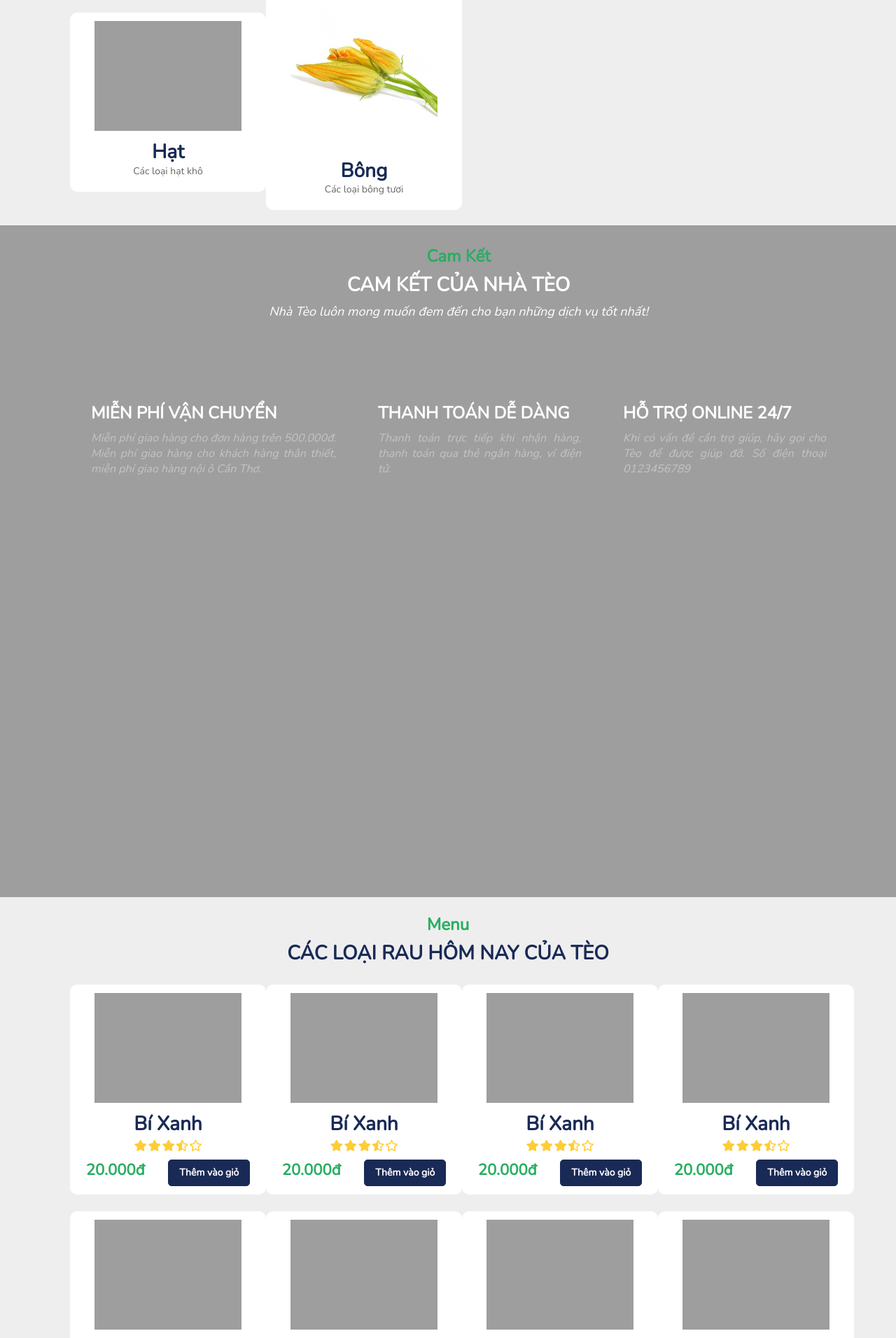
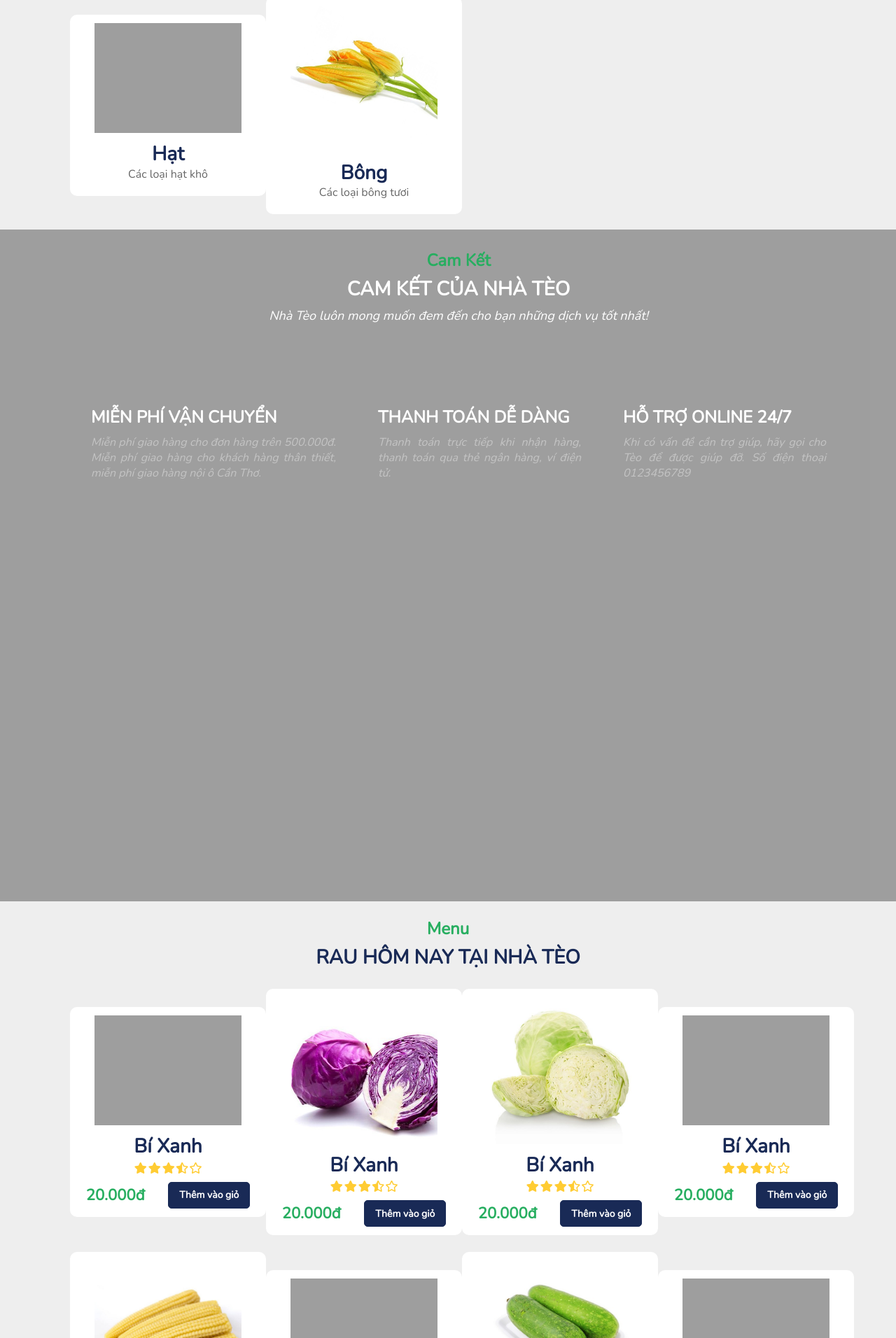
Before and after one commit to tunglamdev/TeoStore, a PHP site: page / in a window 1280 px wide. Shown: the part 1640-3552 px from the top of the page at 70% size. Run offline with PHP 8.4, Linux system fonts and the light colour scheme.

Commit message:
Update: CSS and images for Menu interface

```diff
--- a/App/Views/client/home/index.php
+++ b/App/Views/client/home/index.php
@@ -120,10 +120,10 @@
 <div class="wrapper pt-3" style="background-color: var(--body)!important;">
     <div class="container d-flex flex-column align-items-center">
         <h3 class="sub-title">Menu</h2>
-        <h2 class="title">CÁC LOẠI RAU HÔM NAY CỦA TÈO</h2>
+        <h2 class="title">RAU HÔM NAY TẠI NHÀ TÈO</h2>
         <div class="cate-content container categories">
             <div class="cate-item">
-                <a href="#"><img class="item-img" src="<?= URL_IMG ?>/categories/1.jpg" alt=""></a>
+                <a href="#"><img class="item-img" src="<?= URL_IMG ?>/vegetables/1.jpg" alt=""></a>
                 <h5 class="item-name">Bí Xanh</h5>
                 <div class="star-vote mt-1">
                     <i class="fas fa-star" style="color: #FFCC33; margin-left:1px; margin-right:1px; font-size: 16px;"></i>
@@ -133,13 +133,13 @@
                     <i class="far fa-star" style="color: #FFCC33; margin-left:1px; margin-right:1px; font-size: 16px;"></i>
                 </div>
                 <div class="price-button">
-                    <p style="color: var(--green); font-weight: 700; font-size:22px; margin-bottom:0">20.000đ</p>
+                    <p style="color: var(--green); font-weight: 700; font-size:22px; margin-bottom:0; line-height: 38px">20.000đ</p>
                     <a href="#" class="btn btn-primary" style="font-size: 14px; font-weight: 700;">Thêm vào giỏ</a>
                 </div>
             </div>
 
             <div class="cate-item">
-                <a href="#"><img class="item-img" src="<?= URL_IMG ?>/categories/1.jpg" alt=""></a>
+                <a href="#"><img class="item-img" src="<?= URL_IMG ?>/vegetables/2.jpg" alt=""></a>
                 <h5 class="item-name">Bí Xanh</h5>
                 <div class="star-vote mt-1">
                     <i class="fas fa-star" style="color: #FFCC33; margin-left:1px; margin-right:1px; font-size: 16px;"></i>
@@ -149,13 +149,13 @@
                     <i class="far fa-star" style="color: #FFCC33; margin-left:1px; margin-right:1px; font-size: 16px;"></i>
                 </div>
                 <div class="price-button">
-                    <p style="color: var(--green); font-weight: 700; font-size:22px; margin-bottom:0">20.000đ</p>
+                    <p style="color: var(--green); font-weight: 700; font-size:22px; margin-bottom:0; line-height: 38px">20.000đ</p>
                     <a href="#" class="btn btn-primary" style="font-size: 14px; font-weight: 700;">Thêm vào giỏ</a>
                 </div>
             </div>
 
             <div class="cate-item">
-                <a href="#"><img class="item-img" src="<?= URL_IMG ?>/categories/1.jpg" alt=""></a>
+                <a href="#"><img class="item-img" src="<?= URL_IMG ?>/vegetables/3.jpg" alt=""></a>
                 <h5 class="item-name">Bí Xanh</h5>
                 <div class="star-vote mt-1">
                     <i class="fas fa-star" style="color: #FFCC33; margin-left:1px; margin-right:1px; font-size: 16px;"></i>
@@ -165,13 +165,13 @@
                     <i class="far fa-star" style="color: #FFCC33; margin-left:1px; margin-right:1px; font-size: 16px;"></i>
                 </div>
                 <div class="price-button">
-                    <p style="color: var(--green); font-weight: 700; font-size:22px; margin-bottom:0">20.000đ</p>
+                    <p style="color: var(--green); font-weight: 700; font-size:22px; margin-bottom:0; line-height: 38px">20.000đ</p>
                     <a href="#" class="btn btn-primary" style="font-size: 14px; font-weight: 700;">Thêm vào giỏ</a>
                 </div>
             </div>
 
             <div class="cate-item">
-                <a href="#"><img class="item-img" src="<?= URL_IMG ?>/categories/1.jpg" alt=""></a>
+                <a href="#"><img class="item-img" src="<?= URL_IMG ?>/vegetables/4.jpg" alt=""></a>
                 <h5 class="item-name">Bí Xanh</h5>
                 <div class="star-vote mt-1">
                     <i class="fas fa-star" style="color: #FFCC33; margin-left:1px; margin-right:1px; font-size: 16px;"></i>
@@ -181,13 +181,13 @@
                     <i class="far fa-star" style="color: #FFCC33; margin-left:1px; margin-right:1px; font-size: 16px;"></i>
                 </div>
                 <div class="price-button">
-                    <p style="color: var(--green); font-weight: 700; font-size:22px; margin-bottom:0">20.000đ</p>
+                    <p style="color: var(--green); font-weight: 700; font-size:22px; margin-bottom:0; line-height: 38px">20.000đ</p>
                     <a href="#" class="btn btn-primary" style="font-size: 14px; font-weight: 700;">Thêm vào giỏ</a>
                 </div>
             </div>
 
             <div class="cate-item">
-                <a href="#"><img class="item-img" src="<?= URL_IMG ?>/categories/1.jpg" alt=""></a>
+                <a href="#"><img class="item-img" src="<?= URL_IMG ?>/vegetables/5.jpg" alt=""></a>
                 <h5 class="item-name">Bí Xanh</h5>
                 <div class="star-vote mt-1">
                     <i class="fas fa-star" style="color: #FFCC33; margin-left:1px; margin-right:1px; font-size: 16px;"></i>
@@ -197,13 +197,13 @@
                     <i class="far fa-star" style="color: #FFCC33; margin-left:1px; margin-right:1px; font-size: 16px;"></i>
                 </div>
                 <div class="price-button">
-                    <p style="color: var(--green); font-weight: 700; font-size:22px; margin-bottom:0">20.000đ</p>
+                    <p style="color: var(--green); font-weight: 700; font-size:22px; margin-bottom:0; line-height: 38px">20.000đ</p>
                     <a href="#" class="btn btn-primary" style="font-size: 14px; font-weight: 700;">Thêm vào giỏ</a>
                 </div>
             </div>
 
             <div class="cate-item">
-                <a href="#"><img class="item-img" src="<?= URL_IMG ?>/categories/1.jpg" alt=""></a>
+                <a href="#"><img class="item-img" src="<?= URL_IMG ?>/vegetables/6.jpg" alt=""></a>
                 <h5 class="item-name">Bí Xanh</h5>
                 <div class="star-vote mt-1">
                     <i class="fas fa-star" style="color: #FFCC33; margin-left:1px; margin-right:1px; font-size: 16px;"></i>
@@ -213,13 +213,13 @@
                     <i class="far fa-star" style="color: #FFCC33; margin-left:1px; margin-right:1px; font-size: 16px;"></i>
                 </div>
                 <div class="price-button">
-                    <p style="color: var(--green); font-weight: 700; font-size:22px; margin-bottom:0">20.000đ</p>
+                    <p style="color: var(--green); font-weight: 700; font-size:22px; margin-bottom:0; line-height: 38px">20.000đ</p>
                     <a href="#" class="btn btn-primary" style="font-size: 14px; font-weight: 700;">Thêm vào giỏ</a>
                 </div>
             </div>
 
             <div class="cate-item">
-                <a href="#"><img class="item-img" src="<?= URL_IMG ?>/categories/1.jpg" alt=""></a>
+                <a href="#"><img class="item-img" src="<?= URL_IMG ?>/vegetables/7.jpg" alt=""></a>
                 <h5 class="item-name">Bí Xanh</h5>
                 <div class="star-vote mt-1">
                     <i class="fas fa-star" style="color: #FFCC33; margin-left:1px; margin-right:1px; font-size: 16px;"></i>
@@ -229,13 +229,13 @@
                     <i class="far fa-star" style="color: #FFCC33; margin-left:1px; margin-right:1px; font-size: 16px;"></i>
                 </div>
                 <div class="price-button">
-                    <p style="color: var(--green); font-weight: 700; font-size:22px; margin-bottom:0">20.000đ</p>
+                    <p style="color: var(--green); font-weight: 700; font-size:22px; margin-bottom:0; line-height: 38px">20.000đ</p>
                     <a href="#" class="btn btn-primary" style="font-size: 14px; font-weight: 700;">Thêm vào giỏ</a>
                 </div>
             </div>
 
             <div class="cate-item">
-                <a href="#"><img class="item-img" src="<?= URL_IMG ?>/categories/1.jpg" alt=""></a>
+                <a href="#"><img class="item-img" src="<?= URL_IMG ?>/vegetables/8.jpg" alt=""></a>
                 <h5 class="item-name">Bí Xanh</h5>
                 <div class="star-vote mt-1">
                     <i class="fas fa-star" style="color: #FFCC33; margin-left:1px; margin-right:1px; font-size: 16px;"></i>
@@ -245,7 +245,7 @@
                     <i class="far fa-star" style="color: #FFCC33; margin-left:1px; margin-right:1px; font-size: 16px;"></i>
                 </div>
                 <div class="price-button">
-                    <p style="color: var(--green); font-weight: 700; font-size:22px; margin-bottom:0">20.000đ</p>
+                    <p style="color: var(--green); font-weight: 700; font-size:22px; margin-bottom:0; line-height: 38px">20.000đ</p>
                     <a href="#" class="btn btn-primary" style="font-size: 14px; font-weight: 700;">Thêm vào giỏ</a>
                 </div>
             </div>
--- a/public/css/home.css
+++ b/public/css/home.css
@@ -109,7 +109,7 @@
 }
 
 .item-des{
-    font-size: 14px;
+    font-size: 16px;
     text-align: center;
     color: #666666!important;
     margin: 0;
```
